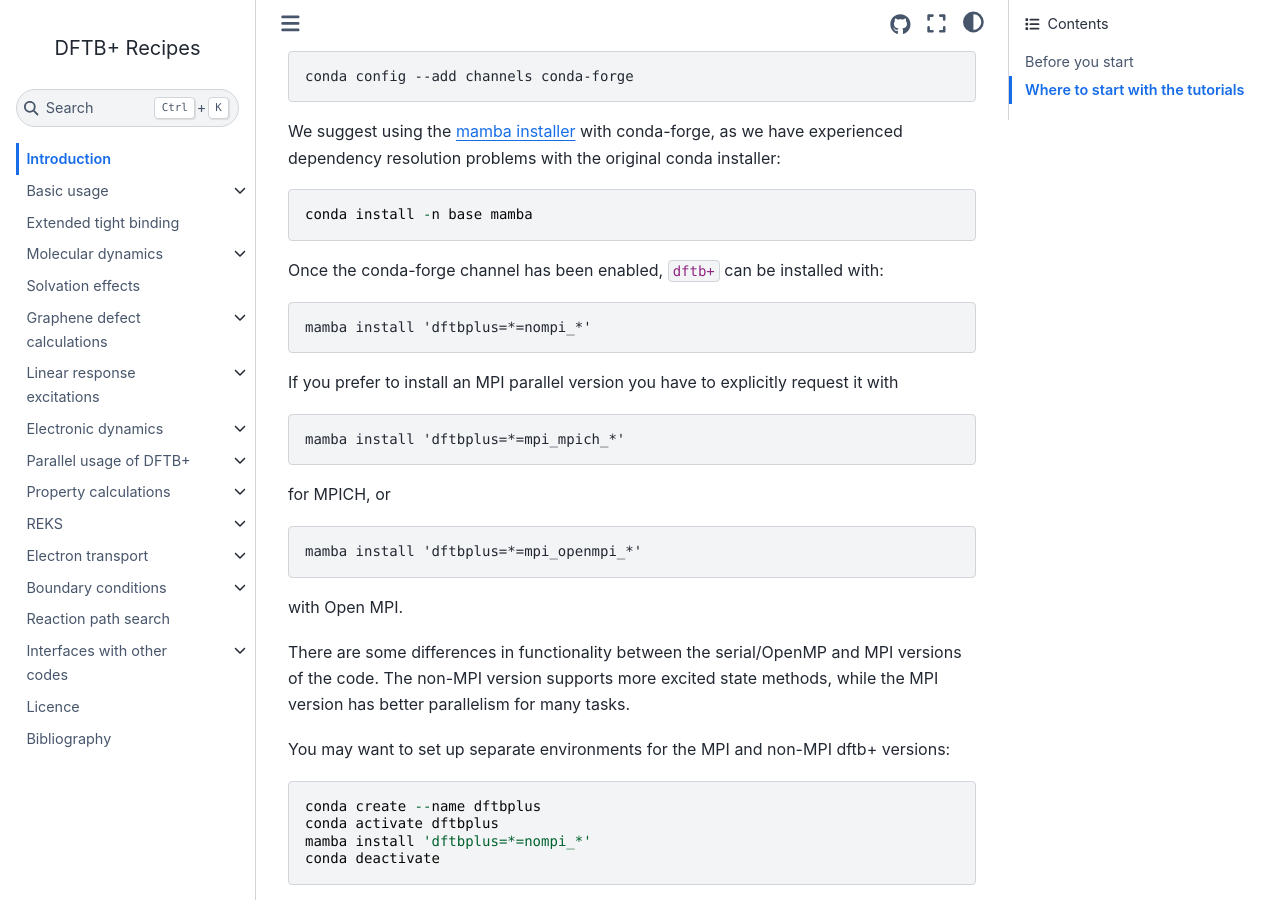
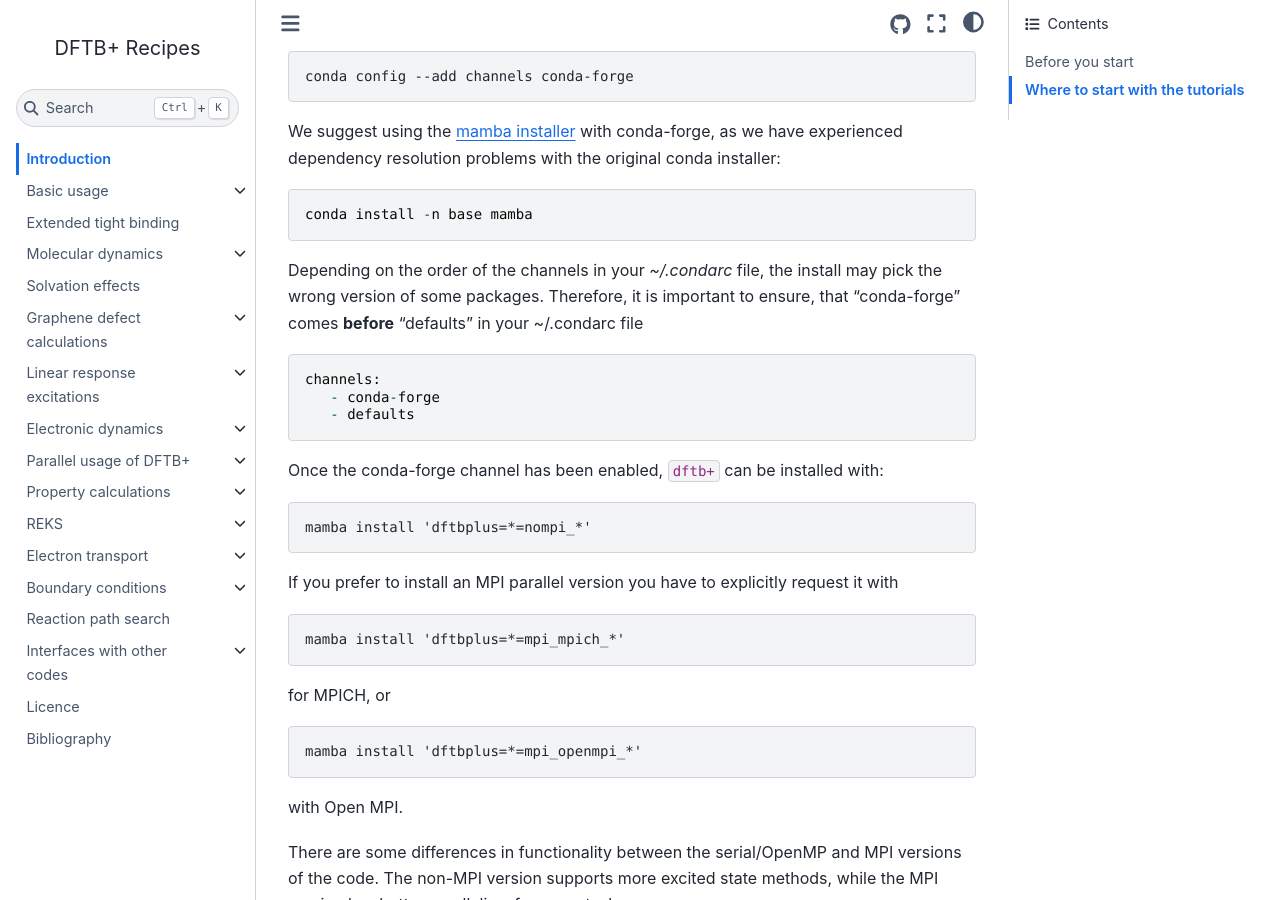
Before and after one commit to dftbplus/recipes, a Sphinx documentation site: the page built from docs/introduction.rst, in a window 1280 px wide and 900 px high, scrolled down 1250 px. Built offline with Sphinx 7.4.7 and the Sphinx Book theme 1.1.4, drawn with Linux system fonts in a browser that asks for light colours.

Commit message:
Note regarding possible conda channel error (#56)
This is to avoid the known problem of the broken gsl-2.7.1 being
installed instead of gsl-2.7.

```diff
--- a/docs/introduction.rst
+++ b/docs/introduction.rst
@@ -84,6 +84,15 @@
 
   conda install -n base mamba
 
+Depending on the order of the channels in your `~/.condarc` file, the
+install may pick the wrong version of some packages. Therefore, it is
+important to ensure, that "conda-forge" comes **before** "defaults" in
+your ~/.condarc file ::
+
+  channels:
+     - conda-forge
+     - defaults
+
 Once the conda-forge channel has been enabled, ``dftb+`` can be
 installed with:
 
@@ -143,7 +152,6 @@
 
    mamba search 'dftbplus*' --channel conda-forge
 
-
 Where to start with the tutorials
 =================================
 
```
